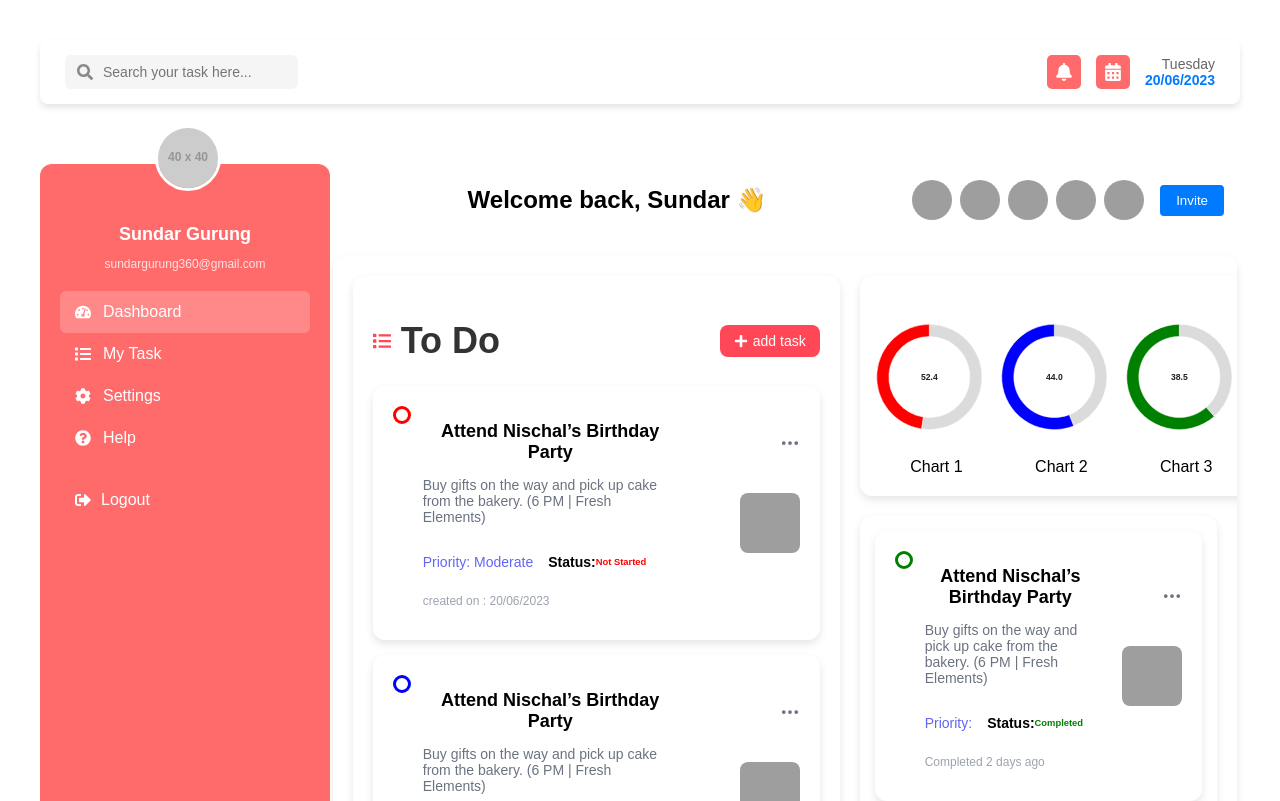
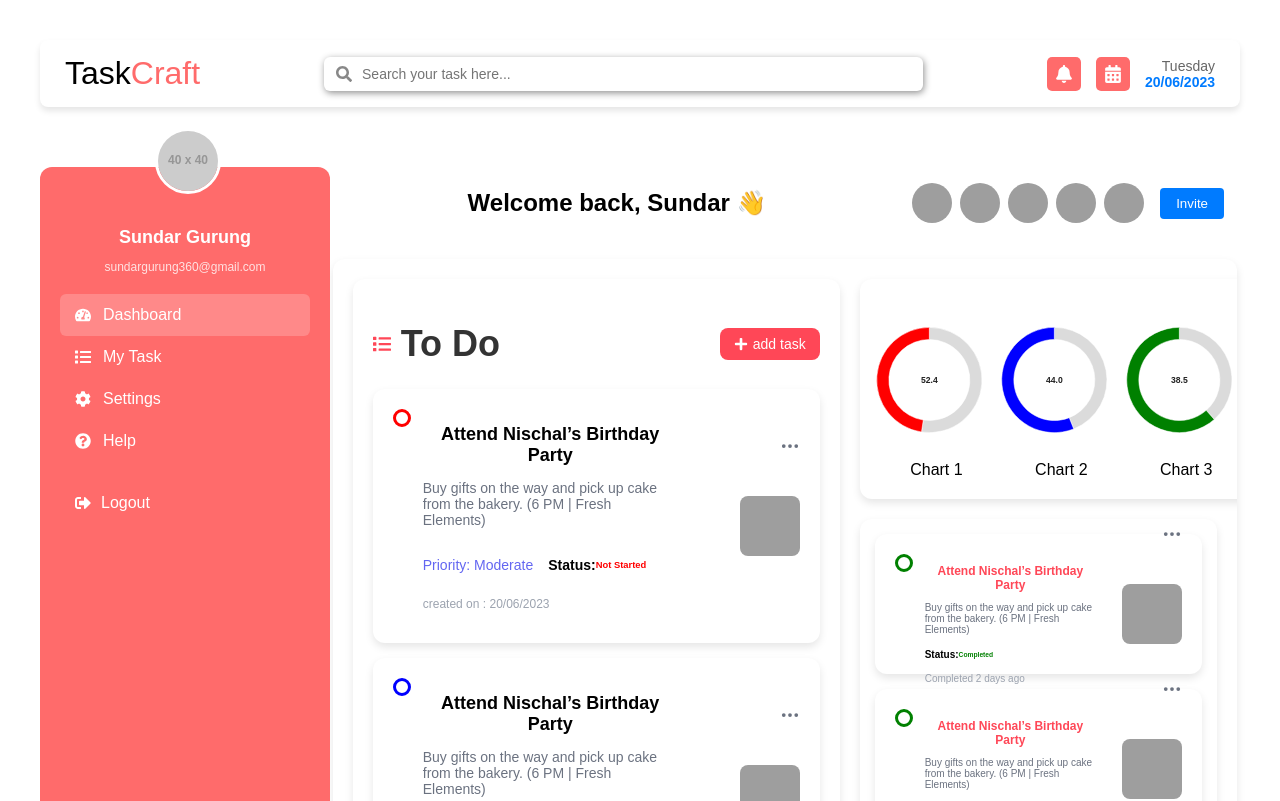
Before and after one commit to MajdAlkatan/TaskCraft, a React (Vite) app in the folder Front_End/: page / in a window 1280 px wide. Shown: the top 801 px of the page. Built offline with nearby package versions, Linux system fonts and the light colour scheme; grey boxes are pictures that could not be loaded; a web font is replaced by a local one.

Commit message:
update Header.css/Header.jsx , fix Card Logic ,update DashBoard.css , fix DashBoard.jsx taskComplete Section

```diff
--- a/Front_End/src/Components/Card/Card.jsx
+++ b/Front_End/src/Components/Card/Card.jsx
@@ -3,34 +3,38 @@ import "./Card.css";
 import { BsThreeDots } from "react-icons/bs"; // Settings icon
 
 function Card({ title, description, priority, status, date, image, statusColor }) {
+  const normalizedStatus = status.toLowerCase().trim(); // Normalize status for comparison
+
   const getStatusStyle = () => {
-    switch (status.toLowerCase()) {
-      case 'not started':
-        return {
-          color: 'red',
-          borderColor: 'red',
-        };
-      case 'in progress':
-        return { color: 'blue',
-          borderColor: 'blue',
-         };
+    if (normalizedStatus.startsWith("complet")) {
+      return { color: "green", borderColor: "green" };
+    }
+    switch (normalizedStatus) {
+      case "not started":
+        return { color: "red", borderColor: "red" };
+      case "in progress":
+        return { color: "blue", borderColor: "blue" };
       default:
         return { color: statusColor }; // Fallback to default color
     }
   };
 
   return (
-    <div className="card-container" >
+    <div className="card-container">
       <div className="card-left">
-        <div className="card-circle" style={ getStatusStyle() }></div>
+        <div className="card-circle" style={getStatusStyle()}></div>
         <div className="card-content">
           <h2 className="card-title">{title}</h2>
           <p className="card-subtitle">{description}</p>
           <div className="card-meta">
-            <span className="priority">Priority: {priority}</span>
-            <span className="status" >Status: <h6 style={getStatusStyle()}>{status}</h6></span>
+            {!normalizedStatus.startsWith("complet") && (
+              <span className="priority">Priority: {priority}</span>
+            )}
+            <span className="status">
+              Status: <h6 style={getStatusStyle()}>{status}</h6>
+            </span>
           </div>
-          <p className="card-date"> {date}</p>
+          <p className="card-date">{date}</p>
         </div>
       </div>
 
--- a/Front_End/src/Layout/DashBoard/DashBoard.css
+++ b/Front_End/src/Layout/DashBoard/DashBoard.css
@@ -140,27 +140,30 @@
   border-radius: 12px;
   box-shadow: 0px 4px 8px rgba(0, 0, 0, 0.1);
 }
+.completed-task div {
+  max-width: 300px;
+  max-height: 100px;
+}
 
-.completed-task h3 {
+.completed-task h2 {
   color: #ff4757;
-  font-size: 16px;
+  font-size: 12px;
   font-weight: bold;
   margin-bottom: 10px;
 }
 
-.completed-task .task {
-  background: #f1f2f6;
-  padding: 10px;
+.completed-task p {
   border-radius: 8px;
+  font-size: 10px;
+  margin: 0;
+}
+.completed-task .card-meta{
   display: flex;
-  align-items: center;
-  gap: 10px;
+  margin: 0;
 }
 
-.completed-task .task img {
-  width: 40px;
-  height: 40px;
-  border-radius: 50%;
+.completed-task  span {
+font-size: 10px;
 }
 
 /* Responsive Design */
--- a/Front_End/src/Layout/DashBoard/DashBoard.jsx
+++ b/Front_End/src/Layout/DashBoard/DashBoard.jsx
@@ -82,6 +82,7 @@ function DashBoard() {
                             date="Completed 2 days ago"
                             image="birthday.jpg"
                             statusColor="green"
+
                         />
                     </div>
                 </div>
--- a/Front_End/src/Layout/DashBoard/Section/Header/Header.css
+++ b/Front_End/src/Layout/DashBoard/Section/Header/Header.css
@@ -7,13 +7,24 @@
   box-shadow: 0px 4px 6px rgba(0, 0, 0, 0.1);
   border-radius: 8px;
 }
+.brandName {
+  font-weight: 400;
+  font-size: 32px;
+  display: flex;
+}
+.brandName p {
+  color: #ff6b6b;
+  margin: 0;
+}
 
 .search-bar {
   display: flex;
   align-items: center;
-    background: #f5f5f5;
+  background: #ffffff;
   padding: 8px 12px;
   border-radius: 6px;
+  width: 50%;
+  box-shadow: 1px 2px 7px #00000070;
 }
 
 .search-bar .icon {
@@ -35,7 +46,6 @@
   gap: 15px;
 }
 
-
 .date {
   font-size: 14px;
   text-align: right;
--- a/Front_End/src/Layout/DashBoard/Section/Header/Header.jsx
+++ b/Front_End/src/Layout/DashBoard/Section/Header/Header.jsx
@@ -1,10 +1,11 @@
-import React from "react";
+import React, { Fragment } from "react";
 import "./Header.css";
 import { FaSearch, FaBell, FaCalendarAlt } from "react-icons/fa";
 import IconButton from "../../../../Components/Button/IconButton/IconButton";
 function Header() {
   return (
     <header className="header">
+      <div className="brandName">Task<p className="craft">Craft</p> </div>
       <div className="search-bar">
         <FaSearch className="icon" />
         <input type="text" placeholder="Search your task here..." />
```
Lines whose indentation alone changed are shown as unchanged.
